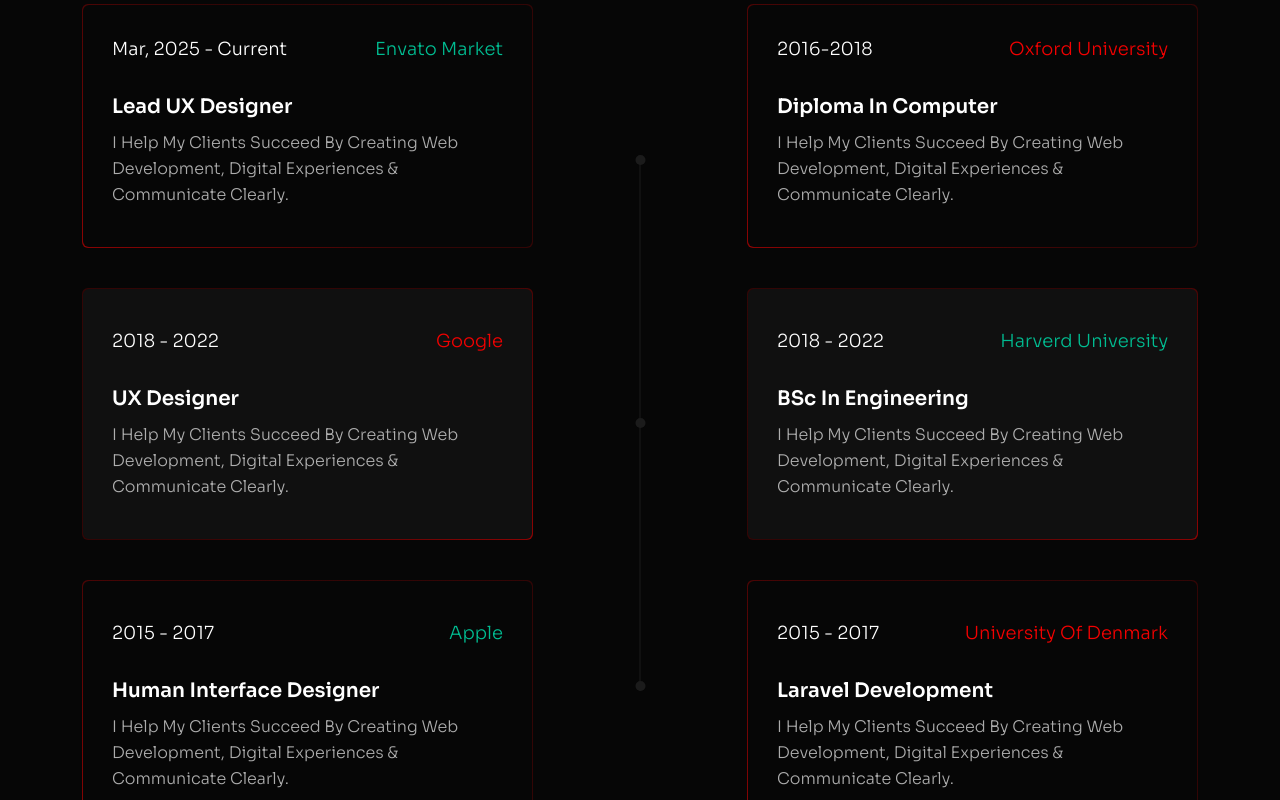
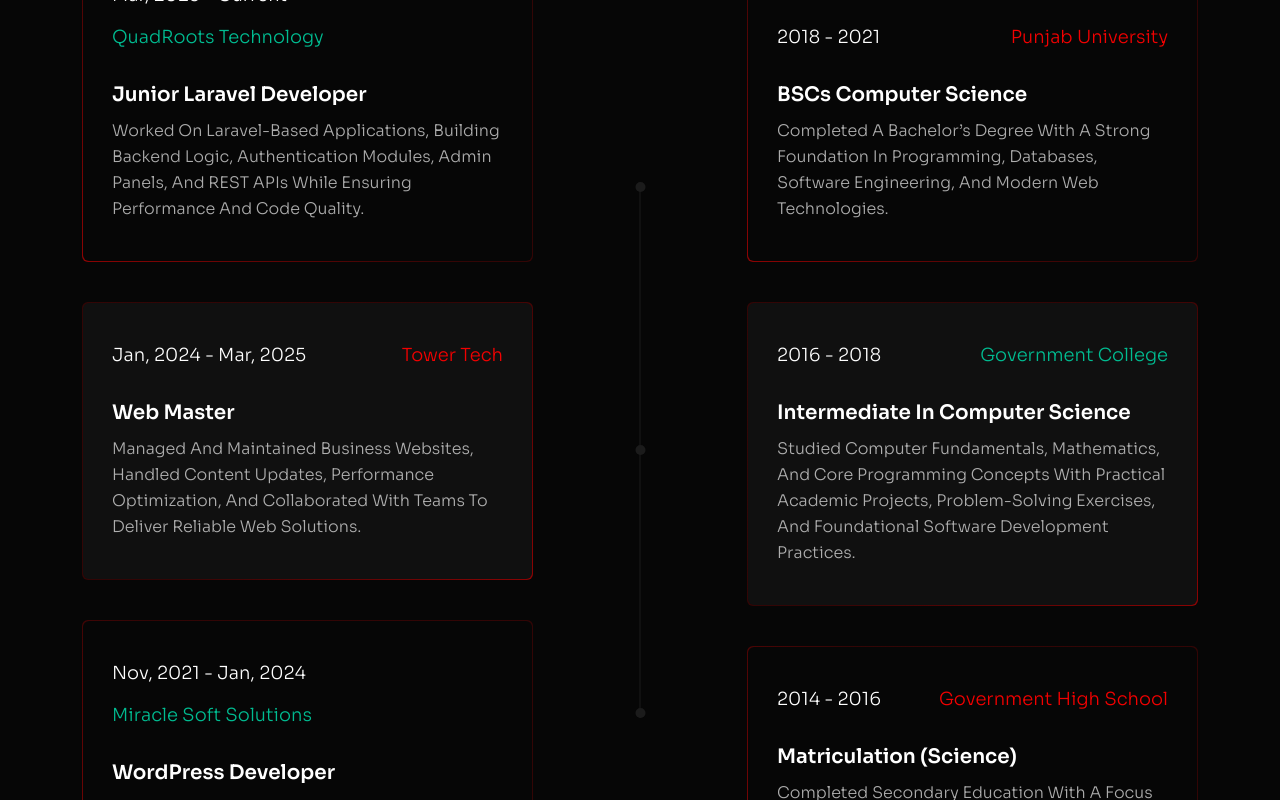
Before and after one commit to zubairblti/my-portfolio, a React (Vite) app: page / in a window 1280 px wide. Shown: the part 3720-4520 px from the top of the page. Built offline with nearby package versions, Linux system fonts and the light colour scheme.

Commit message:
Experience Section

```diff
--- a/src/components/Experience.jsx
+++ b/src/components/Experience.jsx
@@ -2,51 +2,49 @@
   const experienceData = [
     {
       period: 'Mar, 2025 - Current',
-      company: 'Envato Market',
-      title: 'Lead UX Designer',
-      description: 'I help my clients succeed by creating Web development, digital experiences & communicate clearly.',
+      company: 'QuadRoots Technology',
+      title: 'Junior Laravel Developer',
+      description: 'Worked on Laravel-based applications, building backend logic, authentication modules, admin panels, and REST APIs while ensuring performance and code quality.',
       color: 'tertiary-text'
     },
     {
-      period: '2018 - 2022',
-      company: 'Google',
-      title: 'UX Designer',
-      description: 'I help my clients succeed by creating Web development, digital experiences & communicate clearly.',
+      period: 'Jan, 2024 - Mar, 2025',
+      company: 'Tower Tech',
+      title: 'Web Master',
+      description: 'Managed and maintained business websites, handled content updates, performance optimization, and collaborated with teams to deliver reliable web solutions.',
       color: 'secondary-text'
     },
     {
-      period: '2015 - 2017',
-      company: 'Apple',
-      title: 'Human Interface Designer',
-      description: 'I help my clients succeed by creating Web development, digital experiences & communicate clearly.',
+      period: 'Nov, 2021 - Jan, 2024',
+      company: 'Miracle Soft Solutions',
+      title: 'WordPress Developer',
+      description: 'Developed custom WordPress themes and websites, implemented plugins, optimized performance, and ensured responsive, user-friendly interfaces.',
       color: 'tertiary-text'
     }
   ];
-
   const educationData = [
     {
-      period: '2016-2018',
-      institution: 'Oxford University',
-      title: 'Diploma in Computer',
-      description: 'I help my clients succeed by creating Web development, digital experiences & communicate clearly.',
+      period: '2018 - 2021',
+      institution: 'Punjab University',
+      title: 'BSCs Computer Science',
+      description: 'Completed a bachelor’s degree with a strong foundation in programming, databases, software engineering, and modern web technologies.',
       color: 'secondary-text'
     },
     {
-      period: '2018 - 2022',
-      institution: 'Harverd University',
-      title: 'BSc in Engineering',
-      description: 'I help my clients succeed by creating Web development, digital experiences & communicate clearly.',
+      period: '2016 - 2018',
+      institution: 'Government College',
+      title: 'Intermediate in Computer Science',
+      description: 'Studied computer fundamentals, mathematics, and core programming concepts with practical academic projects, problem-solving exercises, and foundational software development practices.',
       color: 'tertiary-text'
     },
     {
-      period: '2015 - 2017',
-      institution: 'University of Denmark',
-      title: 'Laravel Development',
-      description: 'I help my clients succeed by creating Web development, digital experiences & communicate clearly.',
+      period: '2014 - 2016',
+      institution: 'Government High School',
+      title: 'Matriculation (Science)',
+      description: 'Completed secondary education with a focus on science subjects, building analytical thinking and problem-solving skills.',
       color: 'secondary-text'
     }
   ];
-
   return (
     <section id="experience" className="experience pt-160 scale-wrapper">
       <div className="container">
@@ -56,9 +54,9 @@
               <span className="sub-title tertiary-text text-uppercase neutral-top fw-6">
                 Education & Experience
               </span>
-              <h2 className="title-animation fw-6 mt-16">Empowering Design with Purpose</h2>
+              <h2 className="title-animation fw-6 mt-16">My Professional Journey</h2>
               <p className="primary-text mt-20">
-                Creating meaningful, user-focused designs that drive engagement, impact, and brand success.
+                Building scalable, secure, and performance-driven web solutions through continuous learning and hands-on experience.
               </p>
             </div>
           </div>
@@ -118,5 +116,4 @@
     </section>
   );
 };
-
 export default Experience;
```
